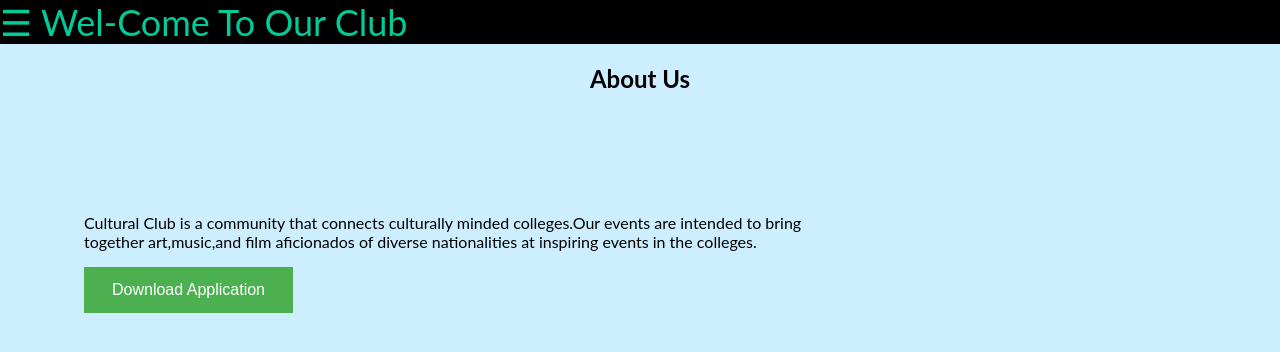
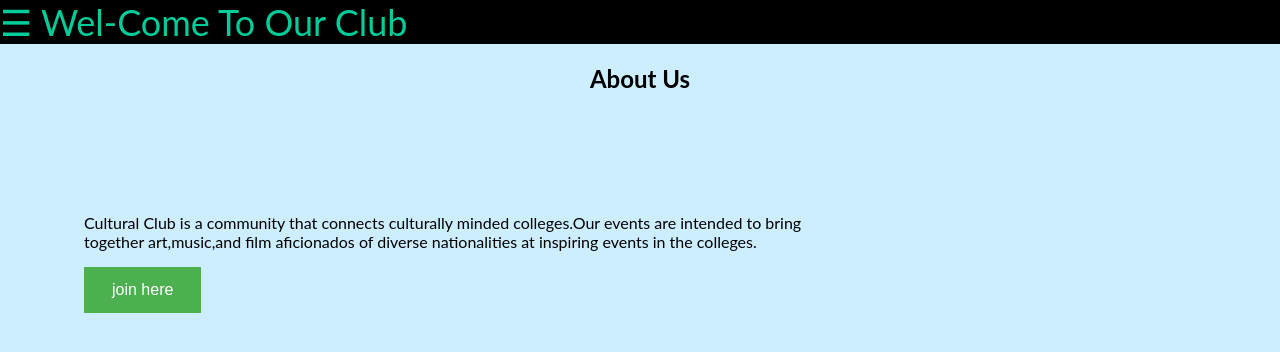
Before and after one commit to ganpat-university/ict-gnu-adprojects-2017-cultural-club, a PHP site: page /main.php in a window 1280 px wide. Shown: the top 352 px of the page. Run offline with PHP 8.4, Linux system fonts and the light colour scheme.

Commit message:
Update main.php

```diff
--- a/PROJECT/main.php
+++ b/PROJECT/main.php
@@ -25,7 +25,7 @@
 		<div class="row">
 			<div class="column-66">
 			  <p>Cultural Club is a community that connects culturally minded colleges.Our events are intended to bring together art,music,and film aficionados of diverse nationalities at inspiring events in the colleges.</p>
-			  <button class="button">Download Application</button>
+			  <button class="button">join here</button>
 			</div>
 		</div>
 	</div>
```
